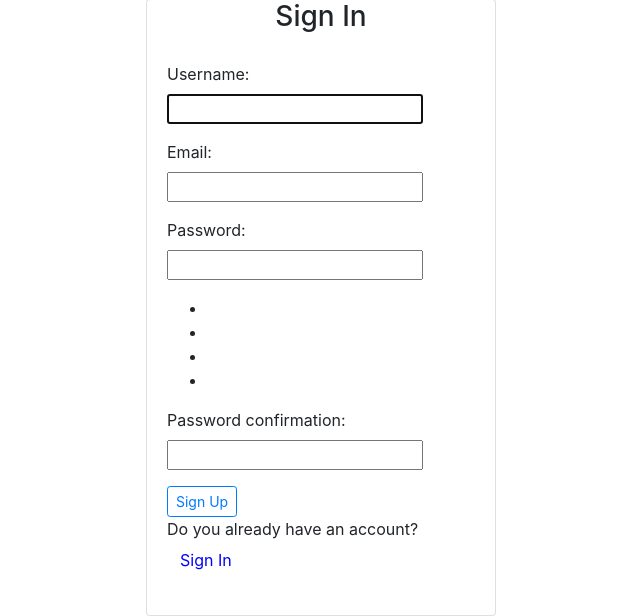
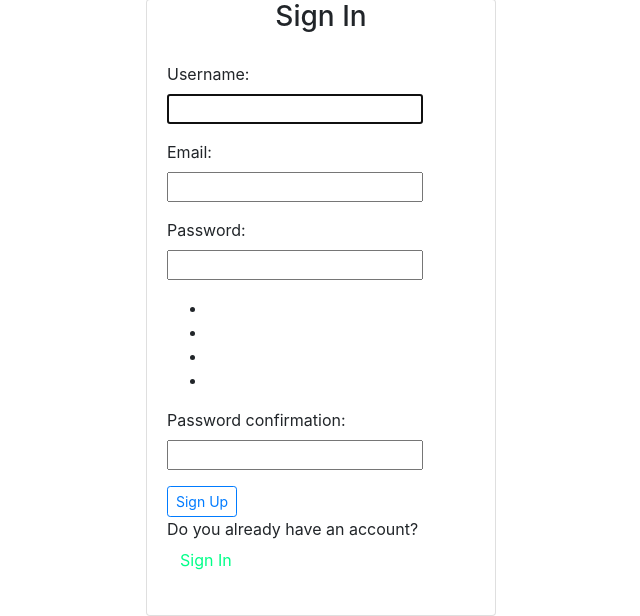
Before and after one commit to chriskaringeg/CRIMMZ-HOOD, a Django app: template watch/templates/registration/registration_form.html in a window 1280 px wide. Shown: the part 289-905 px from the top of the page, without its empty margins (319-959 px from the left). Run offline with Django 3.2, Linux system fonts and the light colour scheme; the template is opened without the code that fills it: values that come from a table or form of the project are taken from there, others are empty; some libraries are stand-ins or nearby versions.

Commit message:
modify registration_form.html

```diff
--- a/watch/templates/registration/registration_form.html
+++ b/watch/templates/registration/registration_form.html
@@ -31,7 +31,7 @@
             {% endfor %}
             <div class="form-group">
               <input type="submit" class="btn btn-outline-primary btn-sm" value="Sign Up">
-              <p class="text">Do you already have an account?<a style="color:blue;" class="btn btn-default" href="/accounts/login/">Sign In</a></p>
+              <p class="text">Do you already have an account?<a style="color:rgb(0, 255, 136);" class="btn btn-default" href="/accounts/login/">Sign In</a></p>
             </div>
             <input type="hidden" name="next" value="{{next}}">
 
```
